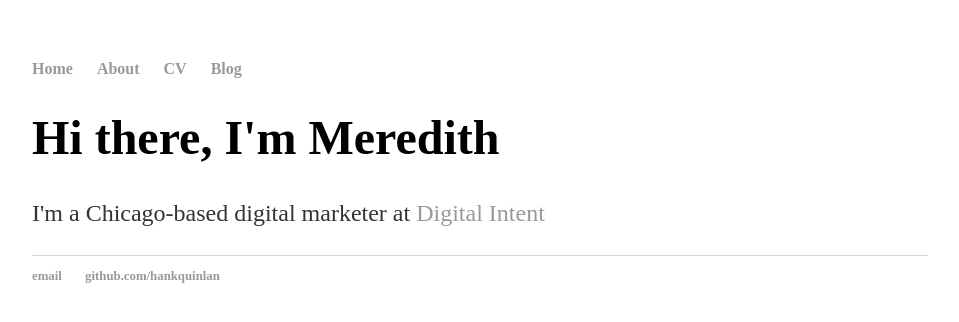
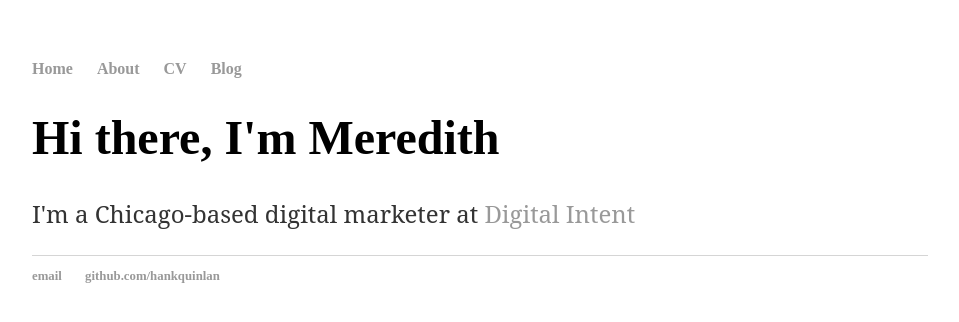
Before and after one commit to meredith-digintent/meredith-digintent.github.io, a Jekyll site: the page built from index.html, in a window 1280 px wide. Shown: the top 322 px of the page, without its empty margins (160-1119 px from the left). Built offline with Jekyll 4.4.1, drawn with Linux system fonts in a browser that asks for light colours.

Commit message:
font family
p - new baskerville

```diff
--- a/css/main.css
+++ b/css/main.css
@@ -25,6 +25,7 @@ h1 {
 }
 p {
     font-size: 1.5em;
+    font-family:'new baskerville', 'new baskerville', 'serif';
     line-height: 1.4em;
     color: #333;
 }
```
